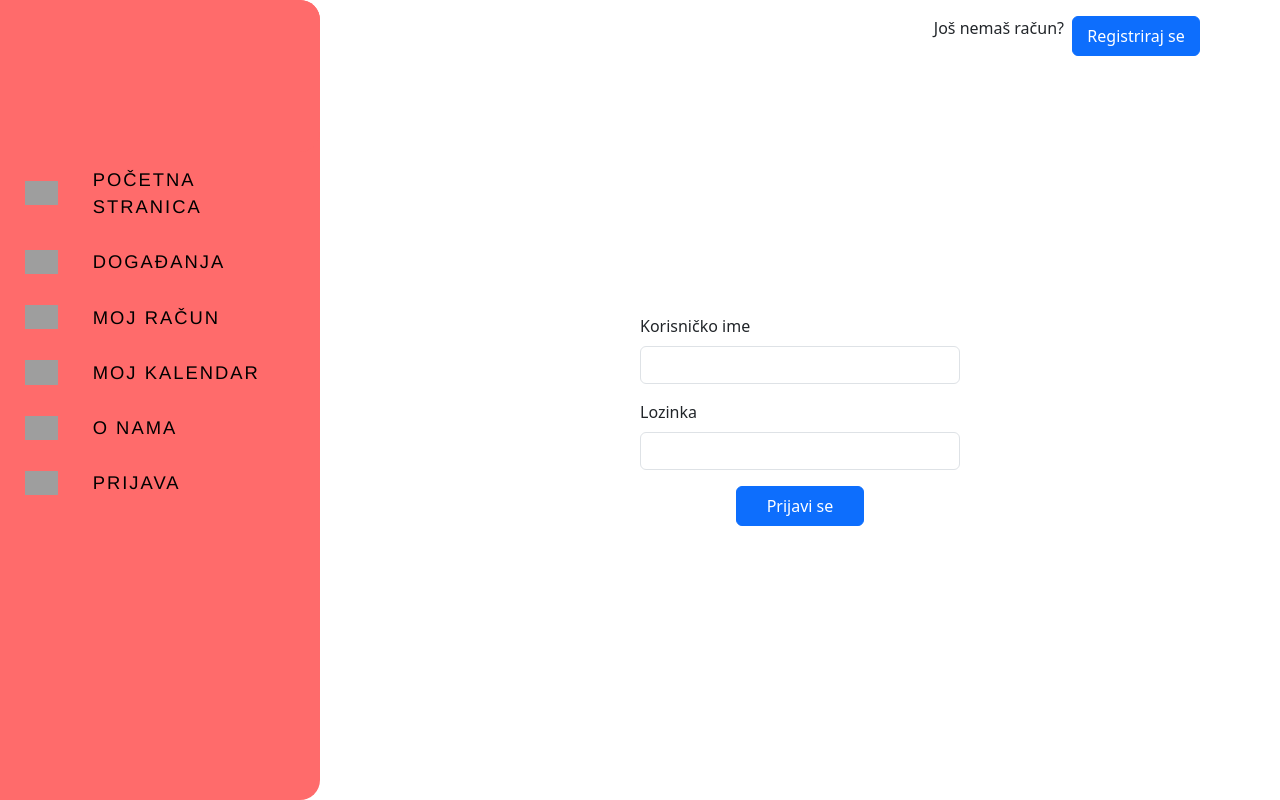
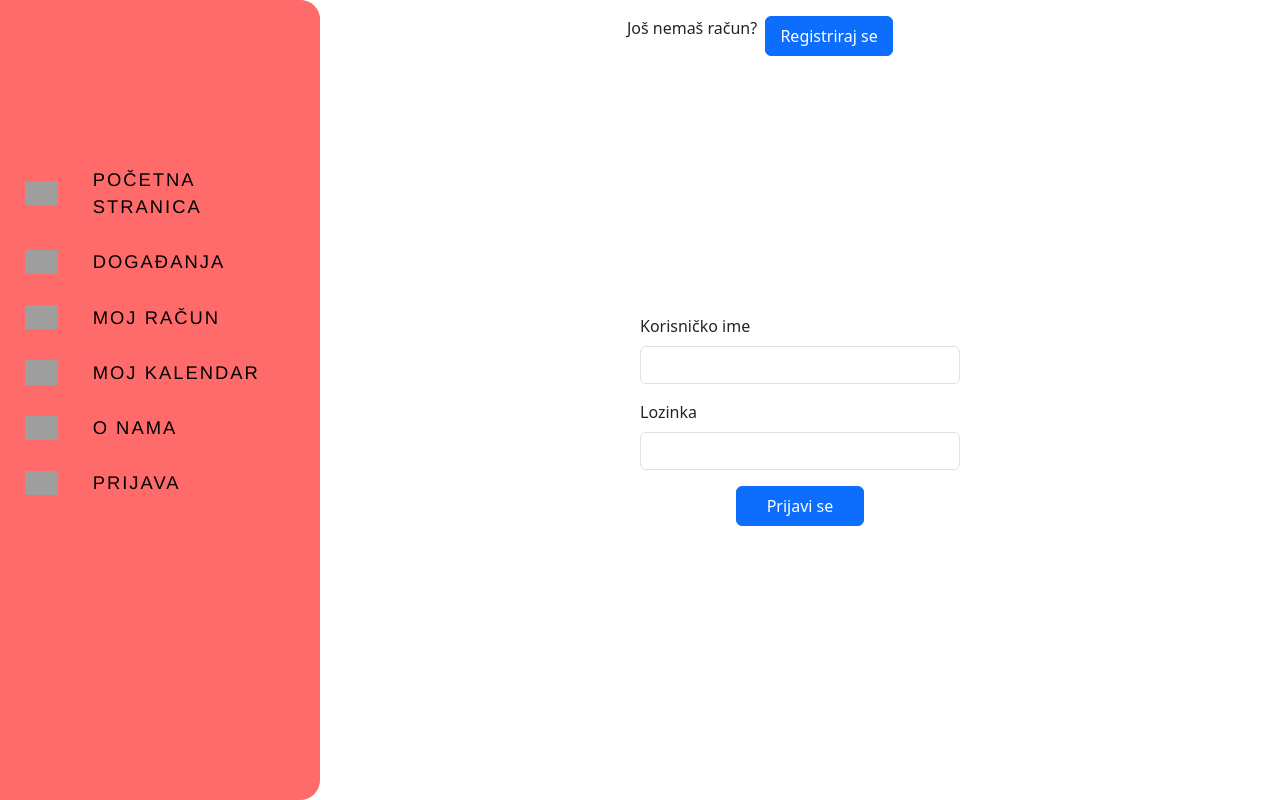
Before and after one commit to TopolkoLucija/Eventovci, a React (Create React App) app in the folder IzvorniKod/Frontend/React/: page /login in a window 1280 px wide. Built offline with nearby package versions, Linux system fonts and the light colour scheme; grey boxes are pictures that could not be loaded.

Commit message:
Sitne ispravke na frontendu

```diff
--- a/IzvorniKod/Frontend/React/src/App.js
+++ b/IzvorniKod/Frontend/React/src/App.js
@@ -8,8 +8,6 @@ import Events from './components/scripts/Events';
 import Calendar from './components/scripts/Calendar';
 import Logout from './components/scripts/Logout';
 import './components/styles/App.css';
-import { useEffect, useState } from 'react';
-
 
 function App() {
 
--- a/IzvorniKod/Frontend/React/src/components/scripts/Home.js
+++ b/IzvorniKod/Frontend/React/src/components/scripts/Home.js
@@ -20,7 +20,7 @@ const Home = () => {
         </div>
         <div className='main-content-text'>
           <p>Dobrodošli na mjesto povezivanja i razmjene informacija putem zabavnih događaja.</p>
-          <p>Za više informacija <a href={accessToken ? '/about-us' : '/login'} className='more-info'>kliknite ovdje</a>.</p>
+          <p>Za više informacija kliknite <a href={accessToken ? '/about-us' : '/login'} className='more-info'>ovdje</a>.</p>
         </div>
       </div>
     </div>
--- a/IzvorniKod/Frontend/React/src/components/scripts/Logout.js
+++ b/IzvorniKod/Frontend/React/src/components/scripts/Logout.js
@@ -9,7 +9,7 @@ function Logout() {
    sessionStorage.removeItem('accessToken');
 
    useEffect(() => {
-      navigate('/home');
+      navigate('/login');
       window.location.reload();
    }, [])
 
--- a/IzvorniKod/Frontend/React/src/components/styles/App.css
+++ b/IzvorniKod/Frontend/React/src/components/styles/App.css
@@ -9,4 +9,6 @@
 
 .content{
    width: 75%;
+   display: grid;
+   place-content: center;
 }
```
